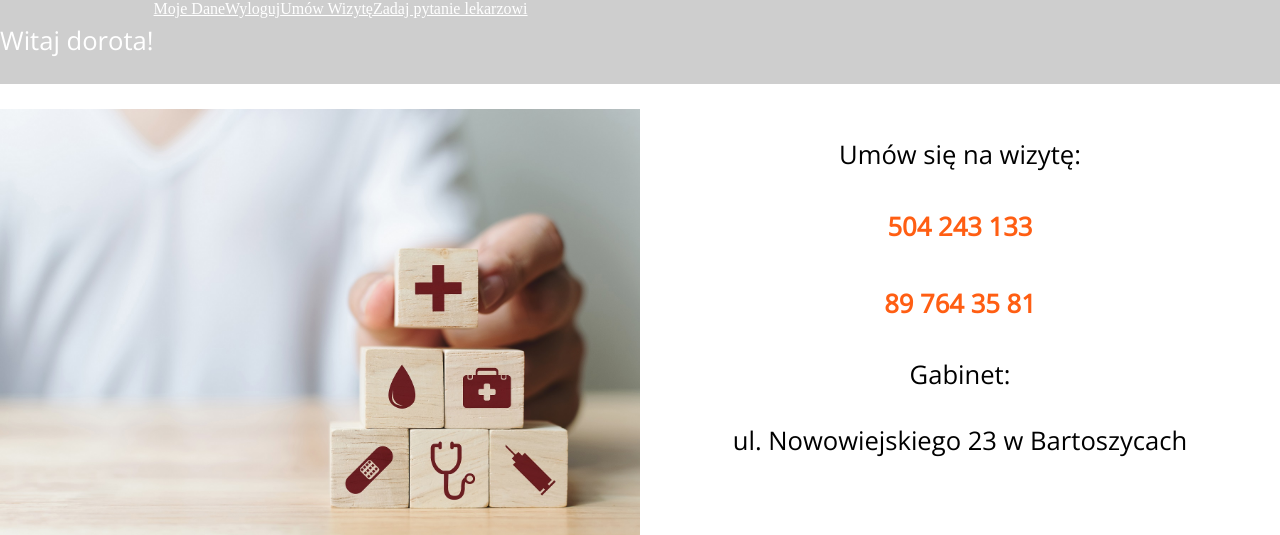
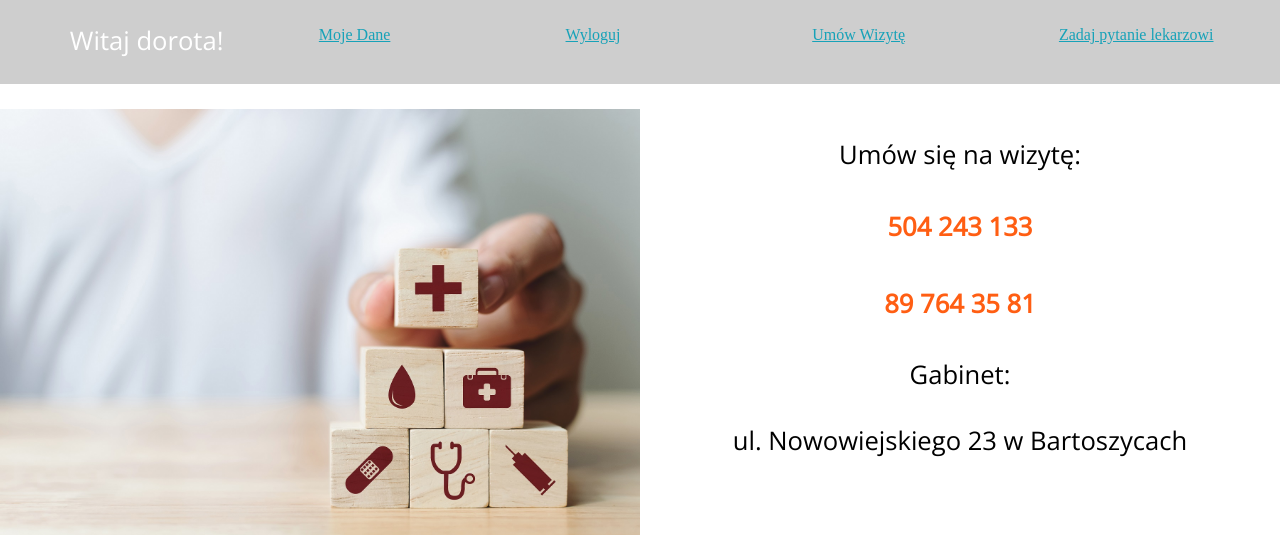
Before and after one commit to DorotaMa/Project, a Django app: page /medical/ in a window 1280 px wide. Shown: the part 157-692 px from the top of the page. Run offline with Django 3.2, Linux system fonts and the light colour scheme; a user stored in the database is signed in; some libraries are stand-ins or nearby versions.

Commit message:
formatting

```diff
--- a/WebApp/medical/templates/medical/mainpage.html
+++ b/WebApp/medical/templates/medical/mainpage.html
@@ -1,13 +1,13 @@
 {% extends "medical/layout.html" %}
     {% block content %}
 
-    <div class="credentials" style="display: flex; background-color:#cecece; margin-bottom:2%">
+    <div class="credentials" style="display: flex; width: 100%; background-color:#cecece; margin-bottom:2%">
         {% if user.is_authenticated %}
-            <h2 style="color:white; text-align: center;"> Witaj {{user}}! </h2>
-            <a href="mojedane" style="color:white"> Moje Dane</a>
-            <a href="/logout" style="color:white">Wyloguj</a>
-            <a href="/medical/calendar" style="color:white">Umów Wizytę</a>
-            <a href="/medical/question" style="color:white">Zadaj pytanie lekarzowi</a>
+            <h2 style="color:white; text-align: center; width: 30% "> Witaj {{user}}! </h2>
+            <link1 style=" align-items:center; padding:2%; width:24%; color:white;"> <a href="mojedane"> Moje Dane</a></link1>
+            <link2 style="color:white; align-items:center; padding:2%; width:24%;"> <a href="/logout">Wyloguj</a> </link2>
+            <link3 style="color:white; align-items:center; padding:2%; width:24%;">  <a href="/medical/calendar">Umów Wizytę</a></link3>
+            <link4 style="color:white; align-items:center; padding:2%; width:24%;"> <a href="/medical/question">Zadaj pytanie lekarzowi</a> </link4>
         {% else %}
             <a href="/login" style="color:white">Zaloguj</a>
             <a href="register"> Zarejestruj</a>
```
